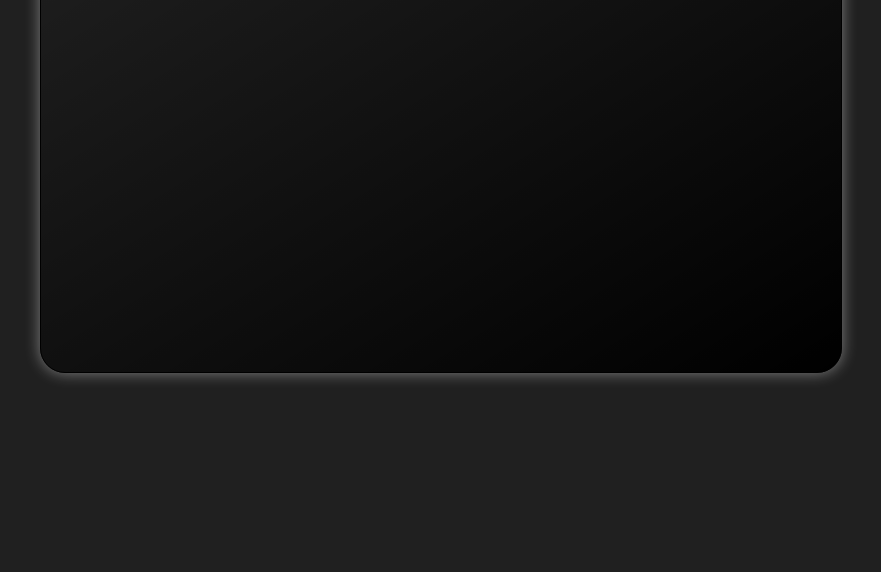
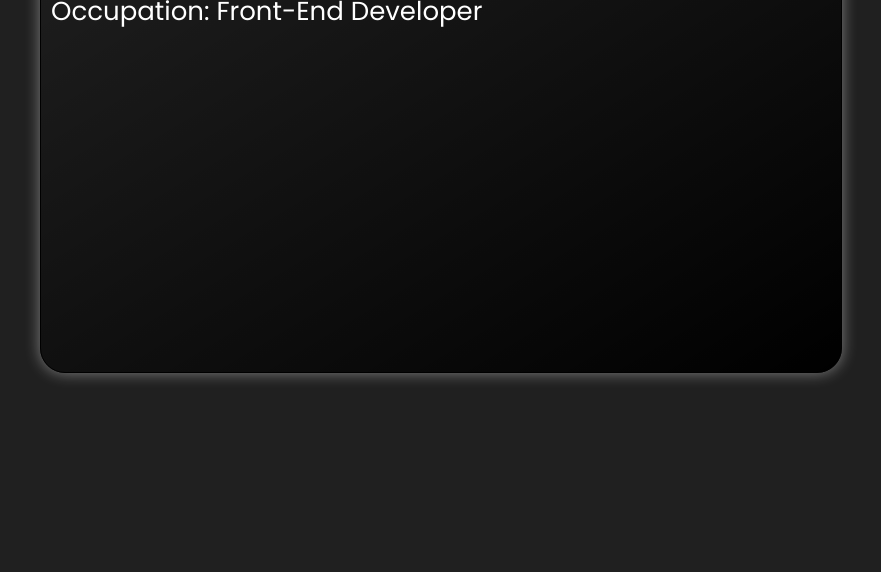
Before and after one commit to TPlatts04/Animated-Business-Card, a plain HTML site: page index.html in a window 1280 px wide. Shown: the part 308-880 px from the top of the page, without its empty margins (199-1080 px from the left). Drawn offline with Linux system fonts and the light colour scheme.

Commit message:
Creation and styling of occupation

```diff
--- a/index.html
+++ b/index.html
@@ -16,6 +16,9 @@
       <div class="name-container">
         <h1 class="name" id="name">Thomas Platts</h1>
       </div>
+      <div class="job-title-container">
+        <p class="job-title" id="job-title">Occupation: Front-End Developer</p>
+      </div>
     </div>
   </main>
 
--- a/styles.css
+++ b/styles.css
@@ -20,9 +20,13 @@ body {
   font-family: 'Poppins', monospace, sans-serif;
 }
 
-.name {
+.name, .job-title{
   color: white;
   font-size: 60px;
   margin: 5px 0px 0px 10px;
   padding: 0px;
 }
+
+.job-title {
+  font-size: 26px;
+}
```
